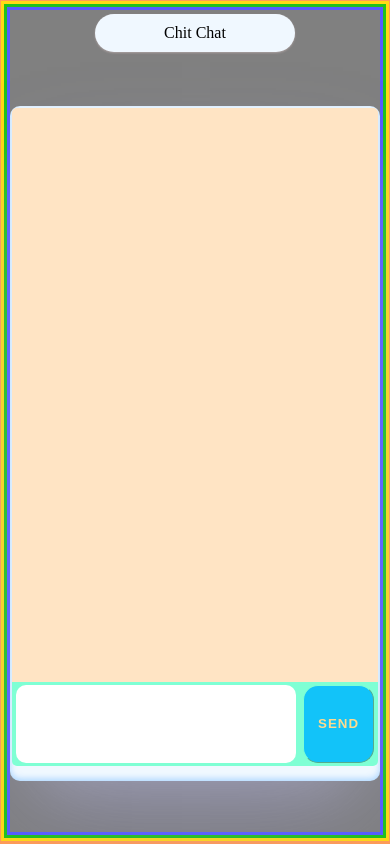
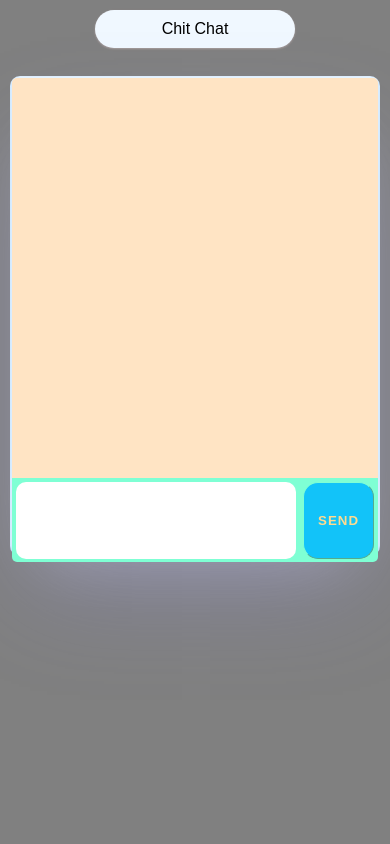
Before and after one commit to abhishekkumar35/chatapp, a website built with webpack: page public/bundle/index.html in a window 390 px wide. Built offline with nearby package versions, Linux system fonts and the light colour scheme.

Commit message:
chat finished version 1.1

```diff
--- a/public/bundle/index.css
+++ b/public/bundle/index.css
@@ -2,21 +2,26 @@
   margin: 0;
   padding: 0;
   box-sizing: border-box;
+  font-family: sans-serif;
 }
+
+::-webkit-scrollbar {
+  display: none;
+}
+
 body {
   box-sizing: border-box;
   background-color: gray;
   margin: 10px;
-  box-shadow: rgb(85, 91, 255) 0px 0px 0px 3px, rgb(31, 193, 27) 0px 0px 0px 6px,
-    rgb(255, 217, 19) 0px 0px 0px 9px, rgb(255, 156, 85) 0px 0px 0px 12px,
-    rgb(255, 85, 85) 0px 0px 0px 15px;
+  height: 90vh;
 }
 .chat-container {
   width: 500px;
-  height: 80vh;
   box-sizing: border-box;
   border-radius: 10px;
   padding: 0.5%;
+  height: 480px;
+
   background-color: aliceblue;
   box-shadow: rgba(143, 143, 250, 0.25) 0px 50px 100px -20px,
     rgba(255, 255, 255, 0.3) 0px 30px 60px -30px,
@@ -26,13 +31,12 @@ body {
 .container {
   display: flex;
   justify-content: center;
-  align-items: center;
-  height: 85vh;
+  height: 500px;
+  margin-top: 20px;
 }
 .title-container {
   display: flex;
   justify-content: center;
-  padding: 1%;
 }
 .title {
   text-align: center;
@@ -46,12 +50,15 @@ body {
 }
 
 .chat-body {
-  height: 68vh;
   width: 100%;
+  max-height: 400px;
+  min-height: 400px;
   background-color: bisque;
   border-top-left-radius: 5px;
   border-top-right-radius: 5px;
   padding: 1%;
+  overflow: scroll;
+  box-sizing: border-box;
 }
 .chat-body:nth-child(2n + 1) {
   display: flex;
@@ -101,6 +108,13 @@ body {
     width: 380px;
   }
   .container {
-    height: 92vh;
+    margin: 0;
   }
 }
+
+#your-id {
+  margin-left: 20px;
+  font-size: 24px;
+  font-weight: 600;
+  box-sizing: border-box;
+}
--- a/public/bundle/index.html
+++ b/public/bundle/index.html
@@ -8,7 +8,12 @@
     <title>Chit Chat</title>
   </head>
   <body>
-    <div class="title-container"><span class="title">Chit Chat</span></div>
+    <div class="title-container">
+      <span class="title">Chit Chat</span>
+    </div>
+    <div class="id-container">
+      <span id="your-id"></span>
+    </div>
     <div class="container">
       <div class="chat-container">
         <div class="chat-body" id="chat-body"></div>
--- a/public/js/elements.js
+++ b/public/js/elements.js
@@ -20,7 +20,7 @@ export const createChatTextEl = (data = {}) => {
       chatTextEl.style.textAlign = "end";
       chatTextEl.style.color = "black";
       chatTextEl.style.fontWeight = "bold";
-      chatTextEl.style.fontSize = "24px";
+      chatTextEl.style.fontSize = "20px";
 
       chatTextEl.style.paddingRight = "20px";
     }
--- a/public/js/index.js
+++ b/public/js/index.js
@@ -3,19 +3,23 @@ export let socket = io("/");
 let username;
 socket.on("connect", () => {
   console.log("Connected to Socket.io", socket.id);
+  document.getElementById("your-id").textContent = `Your Id : ${socket.id}`;
 });
 socket.on("message", (data) => {
   createChatTextEl(data);
 });
-
+const inputEl = document.getElementById("chat-text-input");
 const buttonEl = document.getElementById("chat-text-send-btn");
 buttonEl.addEventListener("click", () => {
-  createChatTextEl();
-});
-
-const inputEl = document.getElementById("chat-text-input");
-inputEl.addEventListener("keypress", (event) => {
-  if (event.key == "Enter") {
+  if (inputEl.value != "") {
     createChatTextEl();
   }
 });
+
+inputEl.addEventListener("keypress", (event) => {
+  if (event.key == "Enter") {
+    if (inputEl.value != "") {
+      createChatTextEl();
+    }
+  }
+});
```
Also changed, not shown: public/bundle/main.js (+2 -2 lines).
